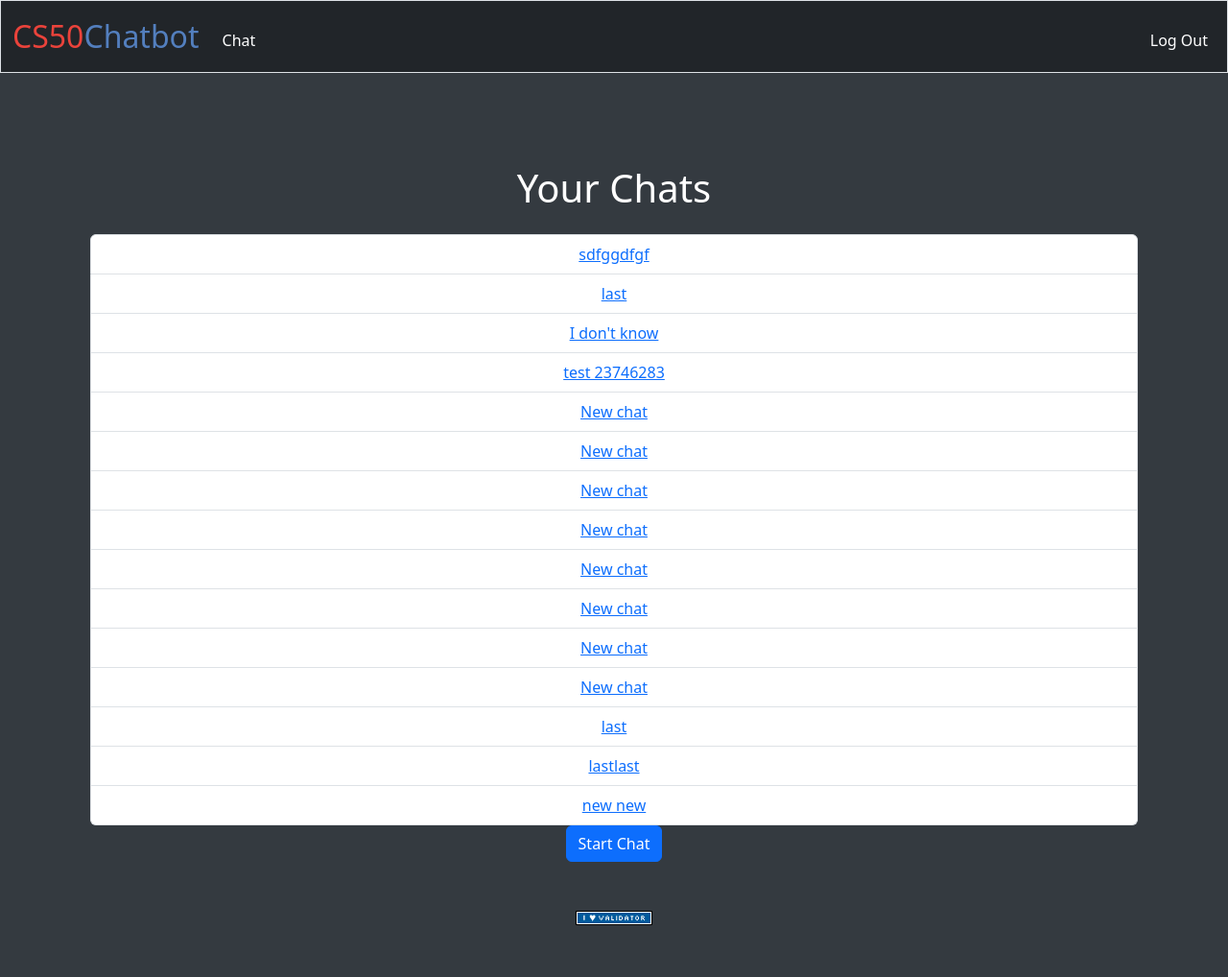
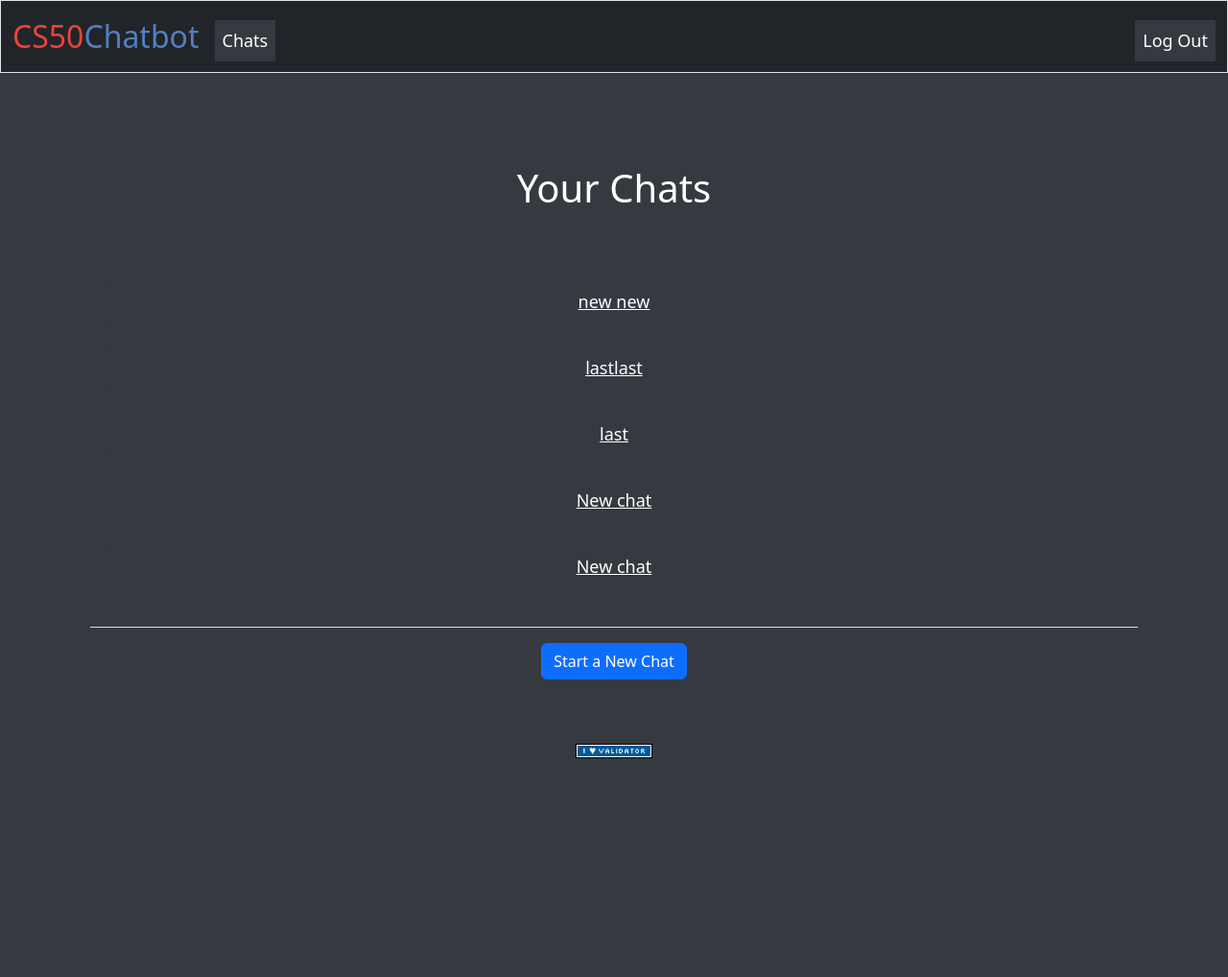
Before and after one commit to akrothschild/ai_chatbot_flask, a Flask app: page /chats in a window 1280 px wide. Shown: the whole page at 96% size. After the commit the page ends 790 px from the top, so only its background shows below. Run offline with Flask 3, Linux system fonts and the light colour scheme; a user stored in the database is signed in; some libraries are stand-ins or nearby versions.

Commit message:
do finish

```diff
--- a/app.py
+++ b/app.py
@@ -37,6 +37,9 @@ db1 = SQL("sqlite:///chat.db")
 # Call the function to create tables
 create_tables_if_not_exist(db1)
 
+# Initialize current chat control variable
+current_chat_id = 0
+
 
 class User(db.Model):
     __tablename__ = 'Users'
@@ -62,6 +65,7 @@ class Message(db.Model):
     chat_id = db.Column(db.Integer, db.ForeignKey('Chats.chat_id'))
     user_id = db.Column(db.Integer, db.ForeignKey('Users.user_id'))
     message_text = db.Column(db.Text)
+    role = db.Column(db.String(20), nullable=False)
     created_at = db.Column(db.TIMESTAMP, default=datetime.utcnow)
     chat = db.relationship('Chat', backref=db.backref('messages', lazy=True))
     user = db.relationship('User', backref=db.backref('messages', lazy=True))
@@ -83,8 +87,12 @@ def after_request(response):
 
 @app.route("/")
 def index():
-    """Show portfolio of stocks"""
-    return index_helper(db)
+    if 'user_id' in session:
+        user_id = session['user_id']
+        user = db1.execute("SELECT username FROM Users WHERE user_id = ?", user_id)
+        if user:
+            return redirect(url_for("chats"))
+    return render_template("index.html")
 
 
 @app.route("/login", methods=["GET", "POST"])
@@ -96,7 +104,7 @@ def login():
 
     # User reached route via POST (as by submitting a form via POST)
     if request.method == "POST":
-        return login_helper(SQL("sqlite:///chat.db"), request)
+        return login_helper(db1, request)
 
     # User reached route via GET (as by clicking a link or via redirect)
     else:
@@ -124,82 +132,61 @@ def register():
         return render_template("register.html")
 
 
-@app.route('/chats')
+@app.route('/chats', methods=['GET', 'POST'])
 @login_required
 def chats():
     if 'user_id' in session:
         user_id = session['user_id']
-        user = User.query.get(user_id)
+        user = db1.execute("SELECT username FROM Users WHERE user_id = ?", user_id)
         if user:
-            if request.method == 'POST':
-                chat_name = "New chat"
-                new_chat = Chat(chat_name=chat_name, user_id=user_id)
-                db.session.add(new_chat)
-                db.session.commit()
-                flash('New chat created successfully!', 'success')
-                return redirect(url_for('/chat'))
-            else:
-                chats = user.chats
-                return render_template('chats.html', chats=chats)
+            user_chats = db1.execute("SELECT chat_id, chat_name FROM chats WHERE user_id = ? ORDER BY created_at DESC", user_id)
+            return render_template('chats.html', chats=user_chats)
         else:
             return "User not found", 404
     else:
         return "Unauthorized access", 401
 
 
-@app.route('/chat', methods=['GET', 'POST'])
-def chat():
+@app.route('/chat/<int:chat_id>', methods=['GET', 'POST'])
+def do_chat(chat_id):
     global bot
+    global current_chat_id
 
+    if chat_id != current_chat_id:
+        bot.new_chat()
+    current_chat_id = chat_id
     if request.method == 'GET':
         if 'user_id' in session:
             user_id = session['user_id']
             user = db1.execute("SELECT username FROM Users WHERE user_id = ?", user_id)
             if user:
-                last_chat = db1.execute("SELECT * FROM Chats ORDER BY created_at DESC LIMIT 1")
-                last_chat_id = db1.execute("SELECT chat_id FROM Chats ORDER BY created_at DESC LIMIT 1")
-                if last_chat:
+                user_chats = db1.execute("SELECT chat_id, chat_name FROM chats WHERE user_id = ? ORDER BY created_at DESC", user_id)
+                selected_chat = db1.execute("SELECT * FROM Chats WHERE Chats.chat_id = ? ORDER BY created_at DESC "
+                                            "LIMIT 1", chat_id)
+                if selected_chat:
                     # Retrieve messages for the last created chat
-                    db_messages = []
-                    db_messages = db1.execute("SELECT message_text, role FROM Messages WHERE chat_id = ?",
-                                              last_chat_id[0]["chat_id"])
+                    db_messages = db1.execute(
+                        "SELECT message_text, role FROM Messages WHERE chat_id = ? AND user_id = ?",
+                        chat_id, user_id)
                     for message in bot.messages:
                         l = {"message_text": message.content, "role": message.role}
                         if l not in db_messages:
                             db_messages.append(l)
                             db1.execute(
                                 "INSERT INTO messages (chat_id, user_id, message_text, role) VALUES (?, ?, ?, ?)",
-                                last_chat_id[0]["chat_id"], user_id, message.content, message.role)
+                                chat_id, user_id, message.content, message.role)
+                            new_chat_name = db1.execute(
+                                "SELECT message_text FROM messages WHERE chat_id = ? AND user_id = ? AND role = "
+                                "'user' ORDER BY created_at DESC LIMIT 1",
+                                chat_id, user_id)
+                            db1.execute("UPDATE chats SET chat_name = ? WHERE chat_id = ? AND user_id = ?",
+                                        new_chat_name[0]["message_text"], chat_id, user_id)
                     for message in db_messages:
                         if message["message_text"] not in [msg.content for msg in bot.messages]:
                             bot.messages.append(ChatMessage(role=message["role"], content=message["message_text"]))
-                        # messages = bot.messages
-                        # # db1.execute(
-                        # #     "INSERT INTO messages (chat_id, user_id, message_text, role) VALUES (?, ?, ?, ?)",
-                        # #     last_chat_id[0]["chat_id"], user_id, bot.messages[-2].content, bot.messages[-2].role)
-                        # # db1.execute(
-                        # #     "INSERT INTO messages (chat_id, user_id, message_text, role) VALUES (?, ?, ?, ?)",
-                        # #     last_chat_id[0]["chat_id"], user_id, bot.messages[-1].content, bot.messages[-1].role)
-                        # str1 = ""
-                        # str1 = str(bot.messages[-2].model_dump_json())
-                        # print(str1)
-                        # str2 = ""
-                        # str2 = str(bot.messages[-1].model_dump_json())
-                        # print(str2)
-                        # db1.execute(
-                        #     "INSERT INTO messages (chat_id, user_id, message_text, role) VALUES (?, ?, ?, ?)",
-                        #     last_chat_id[0]["chat_id"], user_id, bot.messages[-2].content,
-                        #     bot.messages[-2].role)
-                        # db1.execute(
-                        #     "INSERT INTO messages (chat_id, user_id, message_text, role) VALUES (?, ?, ?, ?)",
-                        #     last_chat_id[0]["chat_id"], user_id, bot.messages[-1].content,
-                        #     bot.messages[-1].role)
-                    # else:
-                    #     db1.execute(
-                    #         "INSERT INTO messages (chat_id, user_id, message_text, role) VALUES (?, ?, ?, ?)",
-                    #         last_chat_id[0]["chat_id"], user_id, "", "user")
-
-        return render_template('chat.html', messages=bot.messages)
+        else:
+            user_chats = [{"chat_id": 0, "chat_name": "New Chat"}]
+        return render_template('chat.html', chat_id=chat_id, messages=bot.messages, chats=user_chats)
     elif request.method == 'POST':
         if 'user_input' in request.form:
             user_input = request.form['user_input']
@@ -207,8 +194,50 @@ def chat():
                 return redirect(url_for('index'))
             if bot.is_command(user_input):
                 bot.execute_command(user_input)
-                return redirect(url_for('chat'))
             else:
                 bot.run_inference(user_input)
-                return redirect(url_for('chat'))
+        return redirect(url_for('do_chat', chat_id=chat_id))
     bot.exit()
+
+
+@app.route('/start_chat', methods=['GET'])
+def start_chat():
+    # Handle starting a new chat logic here
+    # Redirect to a new chat page or handle form submission
+    chat_id = 0
+    chat_name = "New chat"
+    bot.new_chat()
+    if 'user_id' in session:
+        user_id = session['user_id']
+        user = db1.execute("SELECT username FROM Users WHERE user_id = ?", user_id)
+        if user:
+            db1.execute("INSERT INTO chats (chat_name, user_id) VALUES (?, ?)", chat_name, user_id)
+            flash('New chat created successfully!', 'success')
+            chat_id = db1.execute(
+                "SELECT chat_id FROM Chats WHERE chat_name = ? AND user_id = ? ORDER BY created_at DESC LIMIT 1",
+                chat_name, user_id)
+            return redirect(url_for('do_chat', chat_id=int(chat_id[0]['chat_id'])))
+    return redirect(url_for('do_chat', chat_id=chat_id))
+
+
+@app.route('/delete_chat', methods=['POST'])
+def delete_chat():
+    global current_chat_id
+    if 'user_id' in session:
+        user_id = session['user_id']
+        user = db1.execute("SELECT username FROM Users WHERE user_id = ?", user_id)
+        if user:
+            db1.execute("DELETE FROM messages WHERE chat_id = ? AND user_id = ?", current_chat_id, user_id)
+            db1.execute("DELETE FROM chats WHERE chat_id = ? AND user_id = ?", current_chat_id, user_id)
+            flash('Deleted successfully!', 'success')
+            chat_id = db1.execute(
+                "SELECT chat_id FROM Chats WHERE user_id = ? ORDER BY created_at DESC LIMIT 1", user_id)
+            bot.new_chat()
+            if chat_id:
+                current_chat_id = int(chat_id[0]['chat_id'])
+            else:
+                current_chat_id = 0
+            return redirect(url_for('do_chat', chat_id=current_chat_id))
+    chat_id = 0;
+    bot.new_chat()
+    return redirect(url_for('do_chat', chat_id=chat_id))
--- a/static/styles.css
+++ b/static/styles.css
@@ -2,16 +2,20 @@
 nav .navbar-brand
 {
     font-size: xx-large;
+    background-color: transparent;
 }
 
 /* Colors for brand */
 nav .navbar-brand .blue
 {
     color: #537fbe;
+    background-color: transparent;
+
 }
 nav .navbar-brand .red
 {
     color: #ea433b;
+    background-color: transparent;
 }
 nav .navbar-brand .yellow
 {
@@ -29,6 +33,10 @@ nav .navbar-brand .green
 .nav-link .btn {
     background-color: white;
 }
+
+.nav-item {
+    background-color: transparent;
+}
 p {
     text-align: left;
 }
@@ -41,3 +49,100 @@ body {
 .navbar {
     background-color: #212529 !important; /* Dark navbar background color */
 }
+
+ul {
+    color: #343a40;
+    background-color: #343a40; /* Dark background color */
+    font-size: large;
+}
+
+a {
+    background-color: #343a40; /* Dark background color */
+    color: #ffffff; /* Light text color */
+    font-size: large;
+}
+
+.list-group-item{
+    background-color: #343a40; /* Dark background color */
+    font-size: large;
+    border-color: transparent;
+}
+.list-group-item:hover {
+    background-color: #414950; /* Change this to your desired hover color */
+}
+
+
+.full-height {
+    height: 75vh;
+    display: flex;
+    flex-direction: column;
+    justify-content: space-between;
+}
+
+.chat-container-wrapper {
+    display: flex;
+    flex: 1;
+    overflow: hidden;
+}
+.chat-list {
+    flex: 0 0 20%; /* Occupies 1/5 of the screen width */
+    overflow-y: auto;
+    border-right: 1px solid #ddd;
+    padding: 1rem;
+}
+
+/* Webkit browsers (Chrome, Safari, etc.) */
+.chat-list::-webkit-scrollbar {
+    width: 2px; /* Width of the scrollbar */
+}
+
+.chat-list::-webkit-scrollbar-thumb {
+    background-color: #888; /* Color of the scrollbar thumb */
+}
+
+/* Microsoft Edge and Internet Explorer */
+.chat-list {
+    -ms-overflow-style: none; /* Hide scrollbar */
+}
+
+.chat-list:hover {
+    -ms-overflow-style: scrollbar; /* Show scrollbar on hover */
+}
+
+.chat-container {
+    flex: 1;
+    overflow-y: auto;
+    margin-bottom: 1rem;
+    padding: 1rem;
+}
+
+/* Webkit browsers (Chrome, Safari, etc.) */
+.chat-container::-webkit-scrollbar {
+    width: 2px; /* Width of the scrollbar */
+}
+
+.chat-container::-webkit-scrollbar-thumb {
+    background-color: #888; /* Color of the scrollbar thumb */
+}
+
+/* Microsoft Edge and Internet Explorer */
+.chat-container {
+    -ms-overflow-style: none; /* Hide scrollbar */
+}
+
+.chat-container:hover {
+    -ms-overflow-style: scrollbar; /* Show scrollbar on hover */
+}
+
+
+.form-container {
+    flex-shrink: 0;
+    position: sticky;
+    bottom: 0;
+    padding: 1rem;
+    border-top: 1px solid #ddd;
+}
+
+.btn-delete {
+    background-color: red;
+}
--- a/templates/chats.html
+++ b/templates/chats.html
@@ -5,17 +5,51 @@ Chats
 {% endblock %}
 
 {% block main %}
-<div class="container">
+<div class="container full-height">
     <h1 class="mt-5">Your Chats</h1>
-    <ul class="list-group mt-4">
-        {% for chat in chats %}
-        <li class="list-group-item">
-            <a href="{{ url_for('chat', chat_id=chat.chat_id) }}">{{ chat.chat_name }}</a>
-        </li>
-        {% endfor %}
-    </ul>
-    <form method="post">
-        <button type="submit" class="btn btn-primary">Start Chat</button>
-    </form>
+
+    <div class="chat-container-wrapper my-4">
+        <!-- Chat list container -->
+
+        <!-- Chat messages container -->
+        <div id="chat-container" class="chat-container">
+            {% for chat in chats %}
+            <div class="message">
+                <ul class="list-group lgc mt-4">
+
+                    <li class="list-group-item">
+                        <a href="{{ url_for('do_chat', chat_id=chat.chat_id) }}">{{ chat.chat_name }}</a>
+                    </li>
+
+                </ul>
+            </div>
+            {% endfor %}
+        </div>
+    </div>
+
+    <!-- Input form container -->
+    <div class="form-container">
+        <form action="{{ url_for('start_chat') }}" method="get">
+            <button type="submit" class="btn btn-primary">Start a New Chat</button>
+        </form>
+    </div>
 </div>
+
+
+<!--old-->
+
+
+<!--<div class="container">-->
+<!--    <h1 class="mt-5">Your Chats</h1>-->
+<!--    <ul class="list-group scrollable-list mt-4">-->
+<!--        {% for chat in chats %}-->
+<!--        <li class="list-group-item">-->
+<!--            <a href="{{ url_for('do_chat', chat_id=chat.chat_id) }}">{{ chat.chat_name }}</a>-->
+<!--        </li>-->
+<!--        {% endfor %}-->
+<!--    </ul>-->
+<!--    <form action="{{ url_for('start_chat') }}" method="get" class="bottom-button">-->
+<!--        <button type="submit" class="btn btn-primary">Start Chat</button>-->
+<!--    </form>-->
+<!--</div>-->
 {% endblock %}
--- a/templates/index.html
+++ b/templates/index.html
@@ -5,8 +5,8 @@ Register
 {% endblock %}
 
 {% block main %}
-<h1>Welcome to the ChatBot!</h1>
-<form action="/chat" method="get">
-    <input type="submit" value="Start Chat">
+<h1>Welcome to the CS50 ChatBot!</h1>
+<form action="{{ url_for('start_chat') }}" method="get">
+    <button type="submit" class="btn btn-primary">Start a New Chat</button>
 </form>
 {% endblock %}
--- a/templates/layout.html
+++ b/templates/layout.html
@@ -35,7 +35,7 @@
         <div class="collapse navbar-collapse" id="navbar">
             {% if session["user_id"] %}
             <ul class="navbar-nav me-auto mt-2">
-                <li class="nav-item"><a class="nav-link" href="/chat">Chat</a></li>
+                <li class="nav-item"><a class="nav-link" href="/chats">Chats</a></li>
             </ul>
             <ul class="navbar-nav ms-auto mt-2">
                 <li class="nav-item"><a class="nav-link" href="/logout">Log Out</a></li>
```
Also changed, not shown: helpers.py (+5 -2 lines), templates/chat.html (+36 -9 lines), chat.db.
